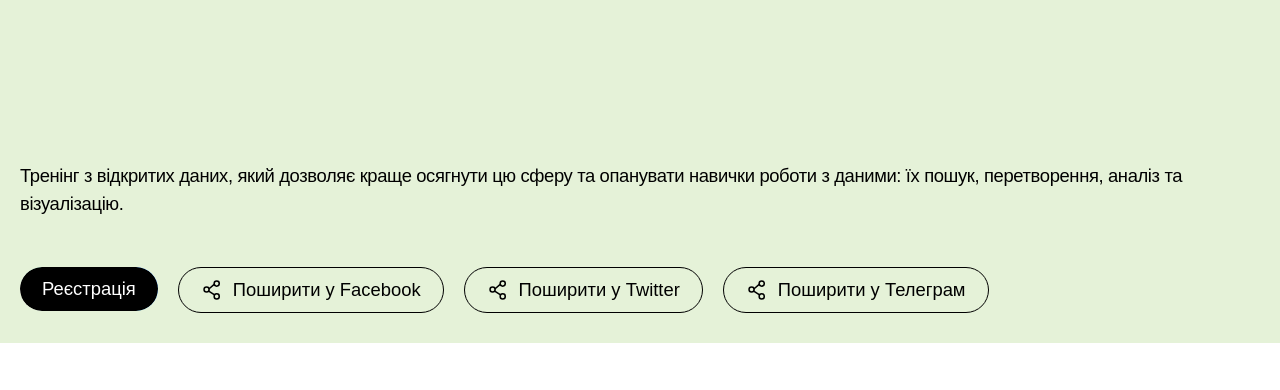
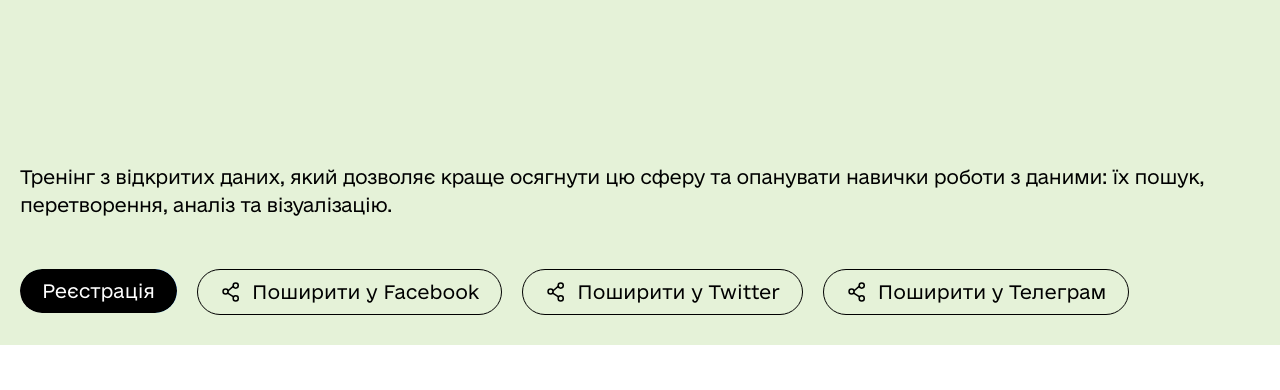
Before and after one commit to texty/opendata-showcase, a plain HTML site: page index.html in a window 1280 px wide. Shown: the part 432-822 px from the top of the page. Drawn offline with Linux system fonts and the light colour scheme; the site is published under a folder, as on GitHub Pages, so addresses that start at the root find nothing; a script that the page names is missing.

Commit message:
v2.0 fix fix fixxxx

```diff
--- a/styles.css
+++ b/styles.css
@@ -4,7 +4,7 @@
 
 @font-face {
     font-family: "e-Ukraine-Light";
-    src: url("/fonts/e-Ukraine-Light.otf") format("opentype");
+    src: url("./fonts/e-Ukraine-Light.otf") format("opentype");
     font-weight: normal;
     font-style: normal;
 }
```
